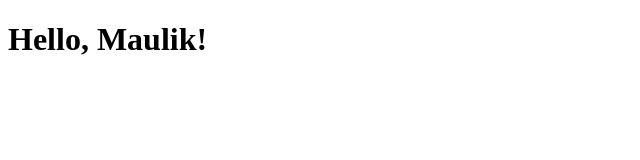
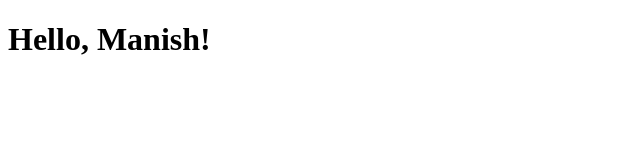
Before and after one commit to Maulikhih7/CI-CD-Test, a plain HTML site: page index.html in a window 1280 px wide. Shown: the full height of the page, 0-640 px from the left. Drawn offline with Linux system fonts and the light colour scheme.

Commit message:
initial comit

```diff
--- a/index.html
+++ b/index.html
@@ -6,6 +6,6 @@
     <title>Hello World</title>
 </head>
 <body>
-    <h1>Hello, Maulik!</h1>
+    <h1>Hello, Manish!</h1>
 </body>
 </html>
```
